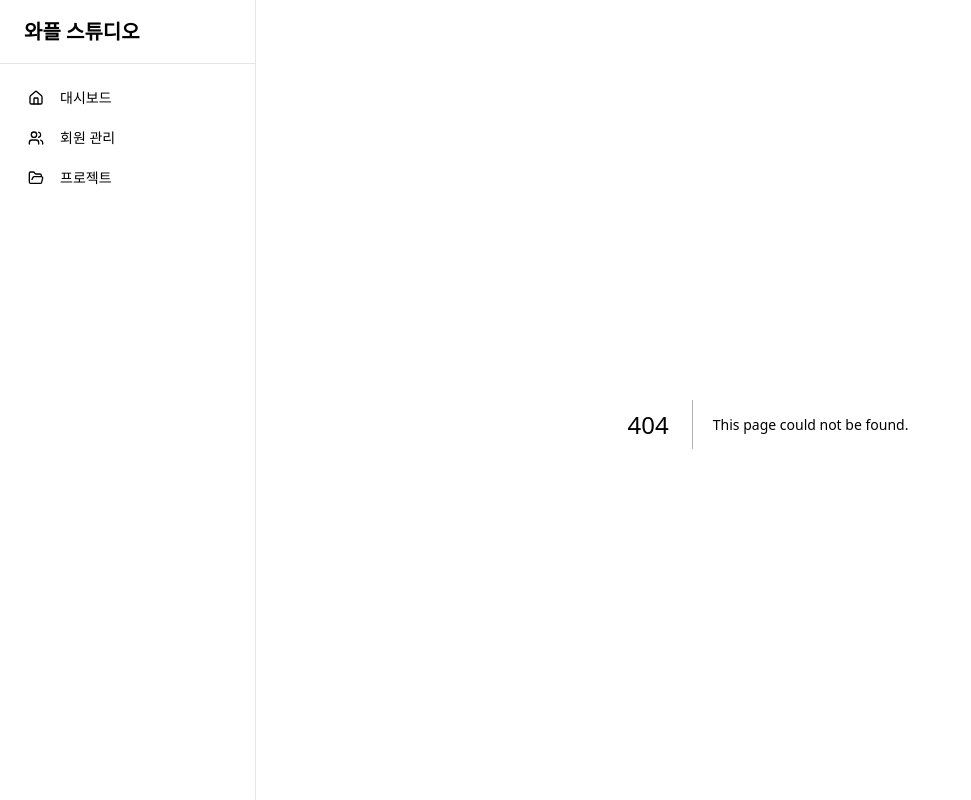
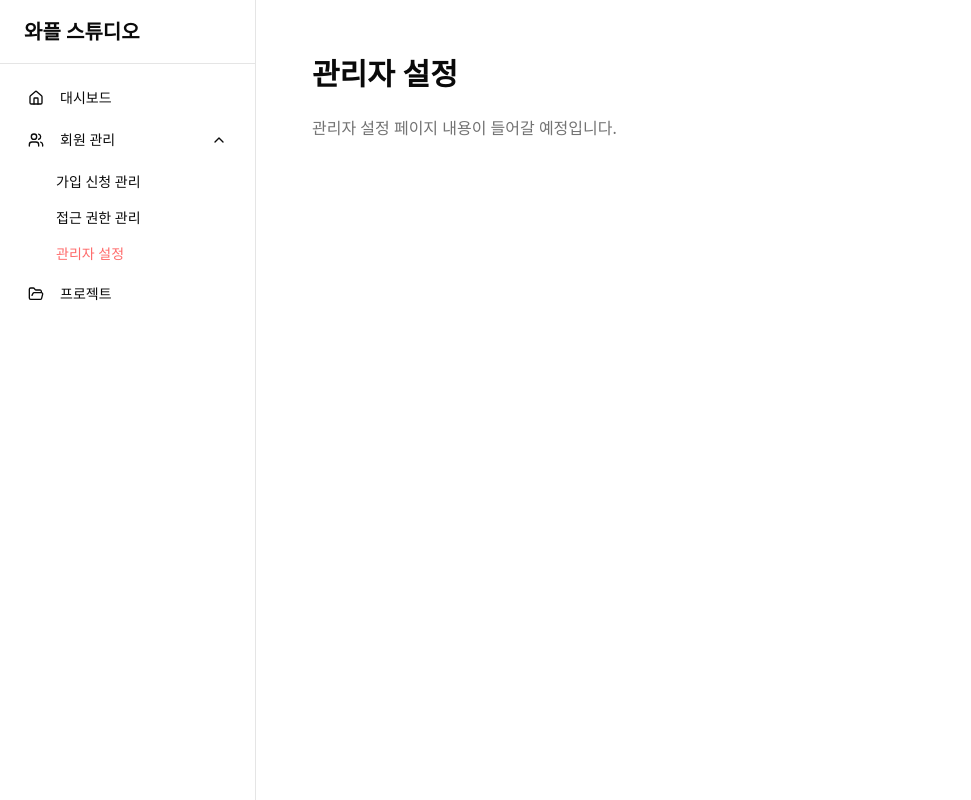
Before and after one commit to wafflestudio/waffice-web, a Next.js app: page /members/admins in a window 1280 px wide. Before the commit this address had no page. Shown: the whole page, without its empty margins (0-971 px from the left). Built offline with nearby package versions, Linux system fonts and the light colour scheme.

Commit message:
feat: 회원 관리 하위 메뉴 및 네비게이션 개선

```diff
--- /dev/null
+++ b/src/app/members/admins/page.tsx
@@ -0,0 +1,10 @@
+export default function MemberAdminsPage() {
+	return (
+		<div className="space-y-6 p-8">
+			<div>
+				<h1 className="text-3xl font-bold">관리자 설정</h1>
+			</div>
+			<div className="text-muted-foreground">관리자 설정 페이지 내용이 들어갈 예정입니다.</div>
+		</div>
+	)
+}
--- /dev/null
+++ b/src/app/members/applications/page.tsx
@@ -0,0 +1,10 @@
+export default function MemberApplicationsPage() {
+	return (
+		<div className="space-y-6 p-8">
+			<div>
+				<h1 className="text-3xl font-bold">가입 신청 관리</h1>
+			</div>
+			<div className="text-muted-foreground">가입 신청 관리 페이지 내용이 들어갈 예정입니다.</div>
+		</div>
+	)
+}
--- a/src/app/members/page.tsx
+++ b/src/app/members/page.tsx
@@ -286,7 +286,9 @@ export default function MembersPage() {
 												className="w-4 h-4 text-[#FF6B6B]"
 												fill="currentColor"
 												viewBox="0 0 20 20"
+												aria-label="선택됨"
 											>
+												<title>선택됨</title>
 												<path
 													fillRule="evenodd"
 													d="M16.707 5.293a1 1 0 010 1.414l-8 8a1 1 0 01-1.414 0l-4-4a1 1 0 011.414-1.414L8 12.586l7.293-7.293a1 1 0 011.414 0z"
--- /dev/null
+++ b/src/app/members/permissions/page.tsx
@@ -0,0 +1,10 @@
+export default function MemberPermissionsPage() {
+	return (
+		<div className="space-y-6 p-8">
+			<div>
+				<h1 className="text-3xl font-bold">접근 권한 관리</h1>
+			</div>
+			<div className="text-muted-foreground">접근 권한 관리 페이지 내용이 들어갈 예정입니다.</div>
+		</div>
+	)
+}
--- a/src/components/layout/navigation.tsx
+++ b/src/components/layout/navigation.tsx
@@ -1,37 +1,108 @@
 "use client"
 
-import { FolderOpen, Home, Users } from "lucide-react"
+import { ChevronDown, FolderOpen, Home, Users } from "lucide-react"
 import Link from "next/link"
 import { usePathname } from "next/navigation"
+import { useState } from "react"
 import { Button } from "@/components/ui/button"
 import { cn } from "@/lib/utils"
 
 const navigation = [
 	{ name: "대시보드", href: "/", icon: Home },
-	{ name: "회원 관리", href: "/members", icon: Users },
+	{
+		name: "회원 관리",
+		href: "/members",
+		icon: Users,
+		subItems: [
+			{ name: "가입 신청 관리", href: "/members/applications" },
+			{ name: "접근 권한 관리", href: "/members/permissions" },
+			{ name: "관리자 설정", href: "/members/admins" },
+		],
+	},
 	{ name: "프로젝트", href: "/projects", icon: FolderOpen },
 ]
 
 export function Navigation() {
 	const pathname = usePathname()
+	const [expandedItems, setExpandedItems] = useState<string[]>(["회원 관리"])
+
+	const toggleExpand = (itemName: string) => {
+		setExpandedItems((prev) =>
+			prev.includes(itemName) ? prev.filter((name) => name !== itemName) : [...prev, itemName],
+		)
+	}
 
 	return (
 		<nav className="flex flex-col space-y-1 p-4">
 			{navigation.map((item) => {
 				const isActive = pathname === item.href
+				const isExpanded = expandedItems.includes(item.name)
+				const hasSubItems = item.subItems && item.subItems.length > 0
+
 				return (
-					<Link key={item.name} href={item.href}>
+					<div key={item.name}>
+						{hasSubItems ? (
+							<>
+								<div className="flex items-center">
+									<Link href={item.href} className="flex-1">
 										<Button
-							variant={isActive ? "default" : "ghost"}
+											variant="ghost"
 											className={cn(
-								"w-full justify-start",
-								isActive && "bg-primary text-primary-foreground",
+												"w-full justify-start hover:bg-accent",
+												pathname === item.href && "text-[#FF6B6B]",
 											)}
 										>
 											<item.icon className="mr-2 h-4 w-4" />
 											{item.name}
 										</Button>
 									</Link>
+									<Button
+										variant="ghost"
+										size="icon"
+										className="h-10 w-10 shrink-0"
+										onClick={() => toggleExpand(item.name)}
+									>
+										<ChevronDown
+											className={cn("h-4 w-4 transition-transform", isExpanded && "rotate-180")}
+										/>
+									</Button>
+								</div>
+								{isExpanded && (
+									<div className="ml-6 mt-1 space-y-1">
+										{item.subItems.map((subItem) => {
+											const isSubActive = pathname === subItem.href
+											return (
+												<Link key={subItem.name} href={subItem.href}>
+													<Button
+														variant="ghost"
+														className={cn(
+															"w-full justify-start text-sm hover:bg-accent",
+															isSubActive && "text-[#FF6B6B]",
+														)}
+													>
+														{subItem.name}
+													</Button>
+												</Link>
+											)
+										})}
+									</div>
+								)}
+							</>
+						) : (
+							<Link href={item.href}>
+								<Button
+									variant="ghost"
+									className={cn(
+										"w-full justify-start hover:bg-accent",
+										isActive && "text-[#FF6B6B]",
+									)}
+								>
+									<item.icon className="mr-2 h-4 w-4" />
+									{item.name}
+								</Button>
+							</Link>
+						)}
+					</div>
 				)
 			})}
 		</nav>
```
Lines whose indentation alone changed are shown as unchanged.
